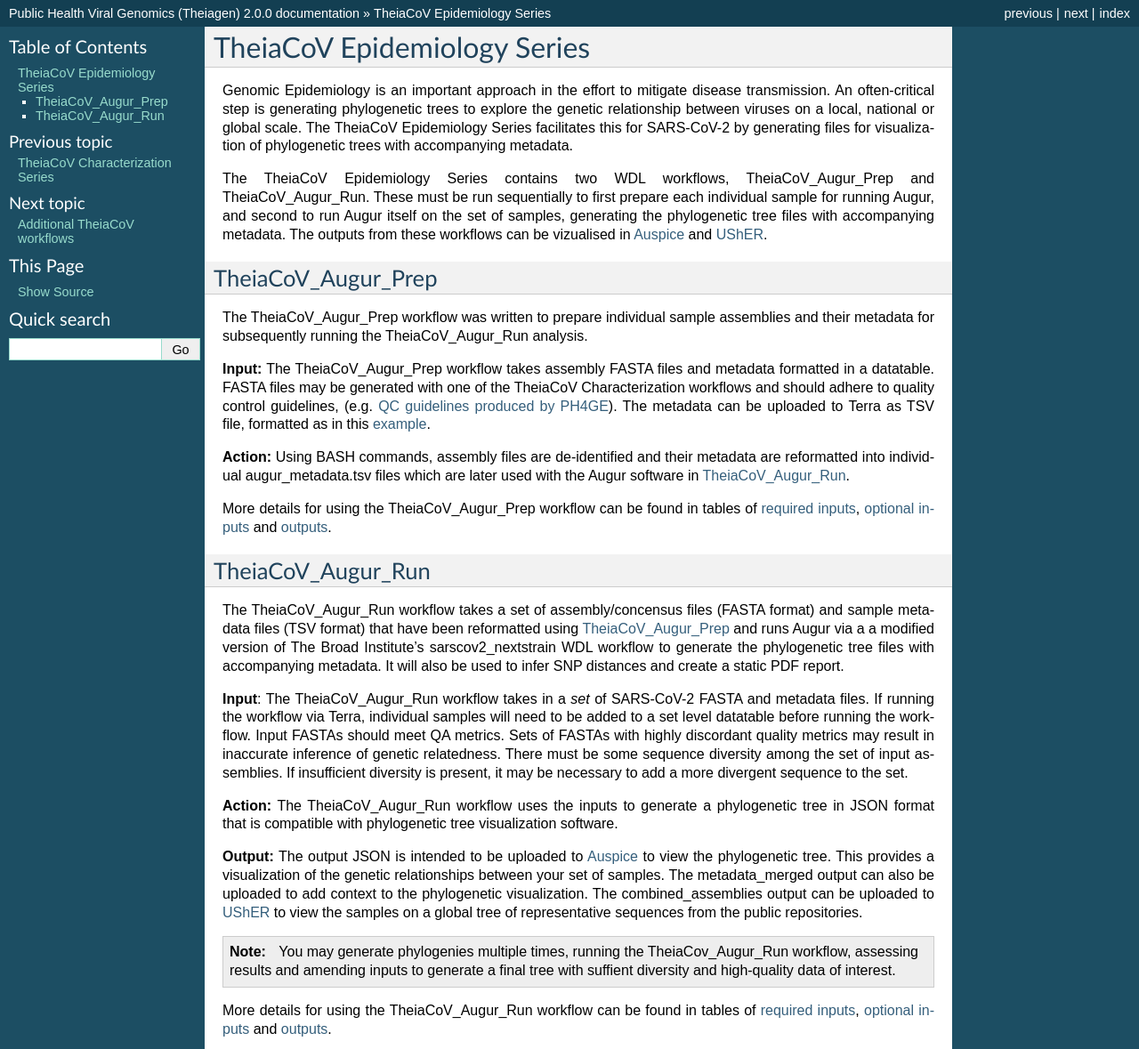
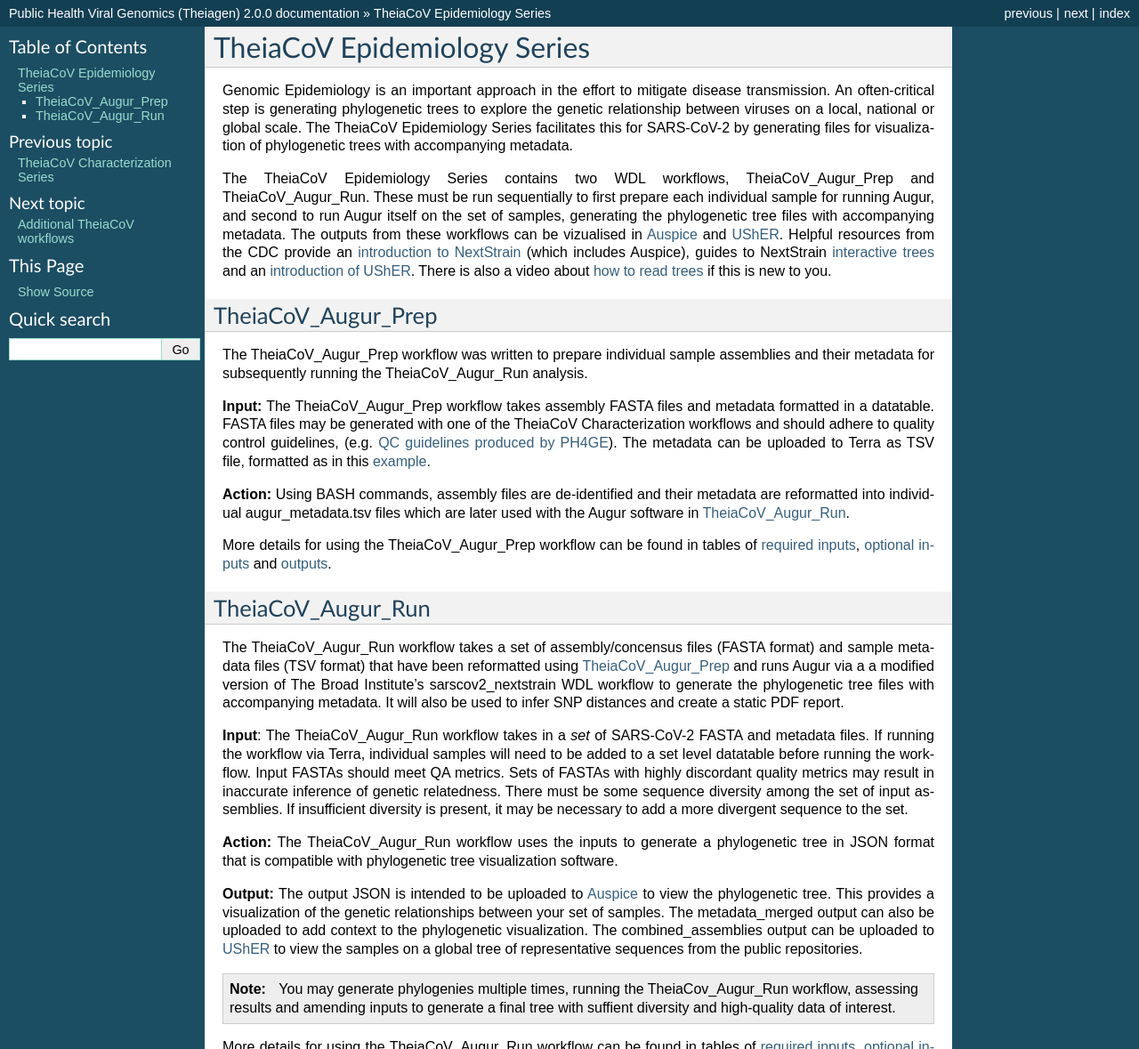
Before and after one commit to theiagen/public_health_viral_genomics, a Sphinx documentation site: the page built from docs/source/theiacov_epidemiology_workflows.rst, in a window 1280 px wide, cut to the strip 0-1179 px from the top of the page. Shown: the whole strip at 89% size. Built offline with Sphinx 7.4.7, drawn with Linux system fonts in a browser that asks for light colours.

Commit message:
Added CDC epi toolkit resources

```diff
--- a/docs/source/theiacov_epidemiology_workflows.rst
+++ b/docs/source/theiacov_epidemiology_workflows.rst
@@ -4,7 +4,7 @@ TheiaCoV Epidemiology Series
 
 Genomic Epidemiology is an important approach in the effort to mitigate disease transmission. An often-critical step is generating phylogenetic trees to explore the genetic relationship between viruses on a local, national or global scale. The TheiaCoV Epidemiology Series facilitates this for SARS-CoV-2 by generating files for visualization of phylogenetic trees with accompanying metadata.
 
-The TheiaCoV Epidemiology Series contains two WDL workflows, TheiaCoV_Augur_Prep and TheiaCoV_Augur_Run. These must be run sequentially to first prepare each individual sample for running Augur, and second to run Augur itself on the set of samples, generating the phylogenetic tree files with accompanying metadata. The outputs from these workflows can be vizualised in `Auspice <https://docs.nextstrain.org/projects/auspice/en/latest/>`_ and `UShER <https://github.com/yatisht/usher>`_.
+The TheiaCoV Epidemiology Series contains two WDL workflows, TheiaCoV_Augur_Prep and TheiaCoV_Augur_Run. These must be run sequentially to first prepare each individual sample for running Augur, and second to run Augur itself on the set of samples, generating the phylogenetic tree files with accompanying metadata. The outputs from these workflows can be vizualised in `Auspice <https://docs.nextstrain.org/projects/auspice/en/latest/>`_ and `UShER <https://github.com/yatisht/usher>`_. Helpful resources from the CDC provide an `introduction to NextStrain <https://www.cdc.gov/amd/training/covid-toolkit/module3-1.html>`_ (which includes Auspice), guides to NextStrain `interactive trees <https://www.cdc.gov/amd/training/covid-toolkit/module3-4.html>`_ and an `introduction of UShER <https://www.cdc.gov/amd/training/covid-toolkit/module3-3.html>`_. There is also a video about `how to read trees <https://www.cdc.gov/amd/training/covid-toolkit/module1-3.html>`_ if this is new to you.
 
 TheiaCoV_Augur_Prep
 =====================
```
